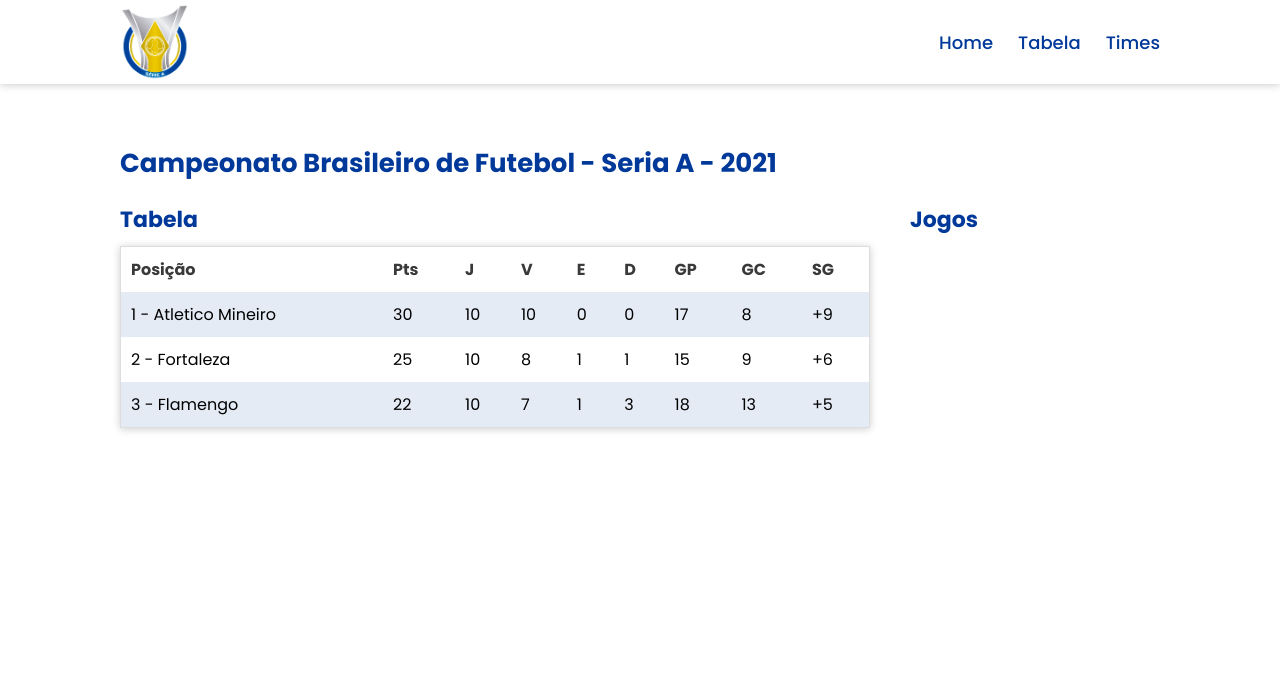
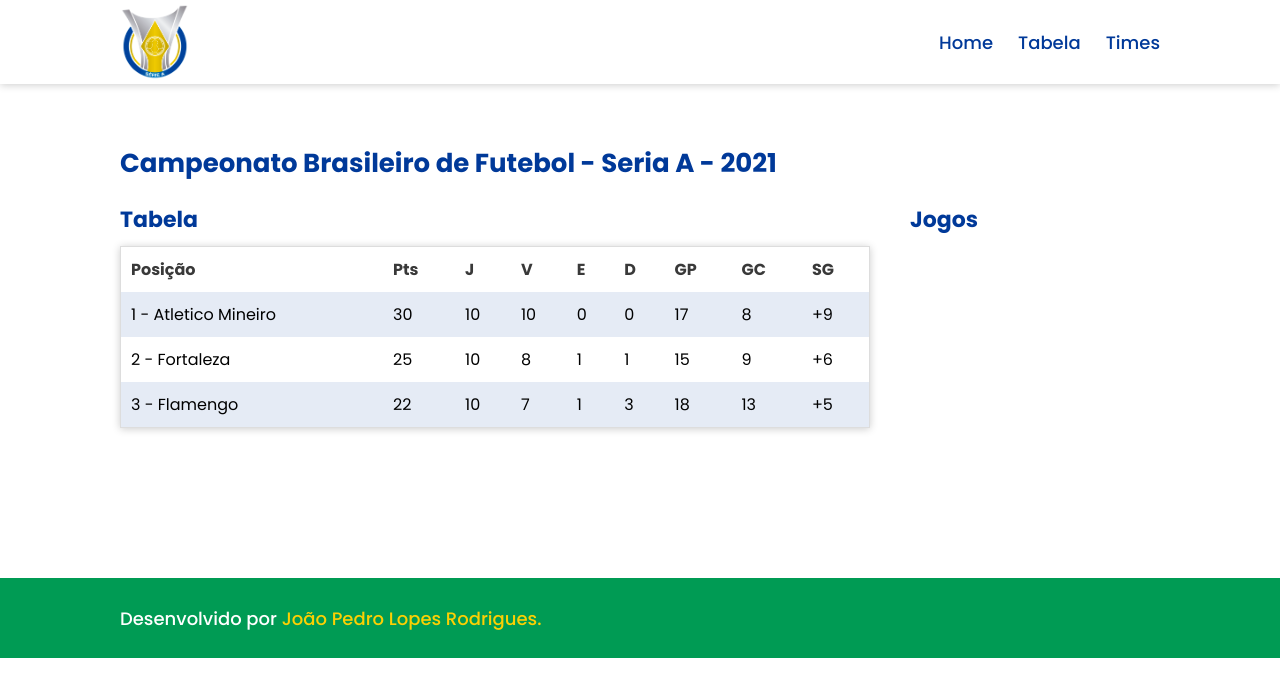
Before and after one commit to joaopedrocoder/Brasileirao-2021, a React (Create React App) app: page / in a window 1280 px wide. Shown: the top 696 px of the page. Built offline with nearby package versions, Linux system fonts and the light colour scheme.

Commit message:
desenvolvido o footer

```diff
--- a/package.json
+++ b/package.json
@@ -13,6 +13,7 @@
     "axios": "^0.23.0",
     "react": "^17.0.2",
     "react-dom": "^17.0.2",
+    "react-icons": "^4.3.1",
     "react-router-dom": "^5.3.0",
     "react-scripts": "4.0.3",
     "styled-components": "^5.3.3",
--- /dev/null
+++ b/src/components/Footer/Footer.tsx
@@ -0,0 +1,11 @@
+import React from 'react'
+import { Link } from 'react-router-dom'
+import { ContainerFooter } from './style'
+
+export const Footer = () => {
+    return (
+        <ContainerFooter>
+            <p>Desenvolvido por <Link to={'#'}>João Pedro Lopes Rodrigues.</Link></p>
+        </ContainerFooter>
+    )
+}
--- /dev/null
+++ b/src/components/Footer/style.tsx
@@ -0,0 +1,24 @@
+import styled from "styled-components";
+import { GREEN, YELLOW } from "../../constants/colors";
+
+const ContainerFooter = styled.footer`
+    background-color: ${GREEN};
+    height: 80px;
+    padding: 0 120px;
+    display: flex;
+    align-items: center;
+    color: white;
+
+    p{
+        font-size: 18px;
+        font-weight: 500;
+
+        a{
+            color: ${YELLOW};
+        }
+    }
+`
+
+export{
+    ContainerFooter
+}
--- a/src/pages/HomePage/Homepage.tsx
+++ b/src/pages/HomePage/Homepage.tsx
@@ -1,3 +1,4 @@
+import { Footer } from '../../components/Footer/Footer'
 import { Header } from '../../components/Header/Header'
 import { ContainerMain, Content, Games, ContainerTable, Table } from './style'
 
@@ -71,6 +72,8 @@ export const Homepage = () => {
                     </Games>
                 </Content>
             </ContainerMain>
+
+            <Footer/>
         </div>
     )
 }
--- a/src/pages/HomePage/style.tsx
+++ b/src/pages/HomePage/style.tsx
@@ -28,7 +28,7 @@ const ContainerTable = styled.section`
 `
 
 const Table = styled.table`
-margin-top: 10px;
+    margin: 10px 0 150px 0;
     border-collapse: collapse;
     border-spacing: 0;
     width: 100%;
```
Also changed, not shown: 1 other file (tests, documents, lock files or other folders).
